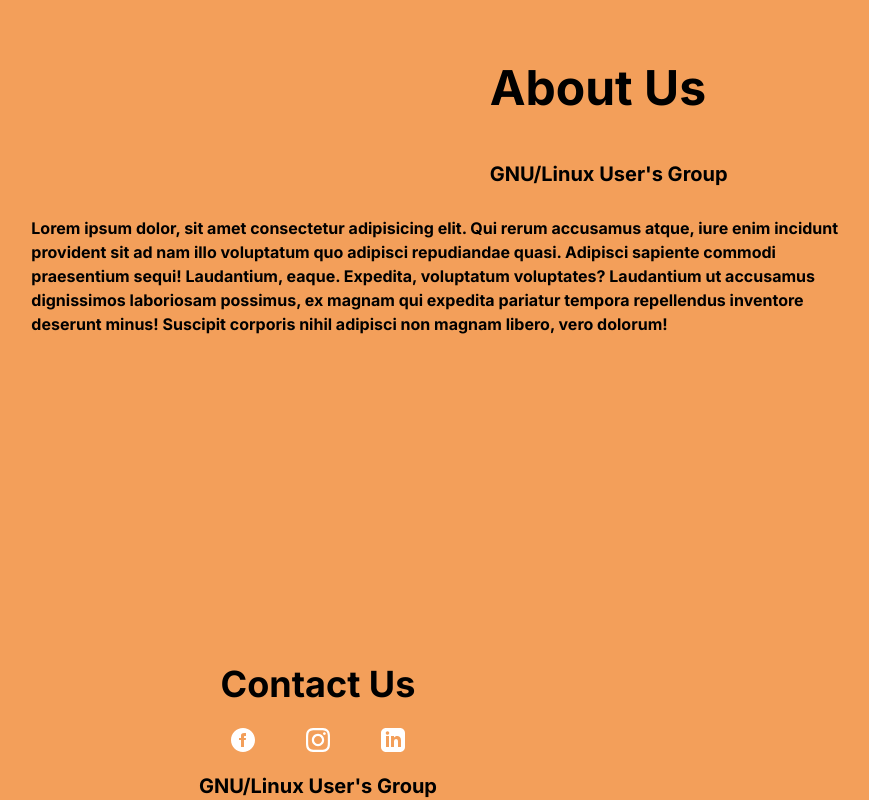
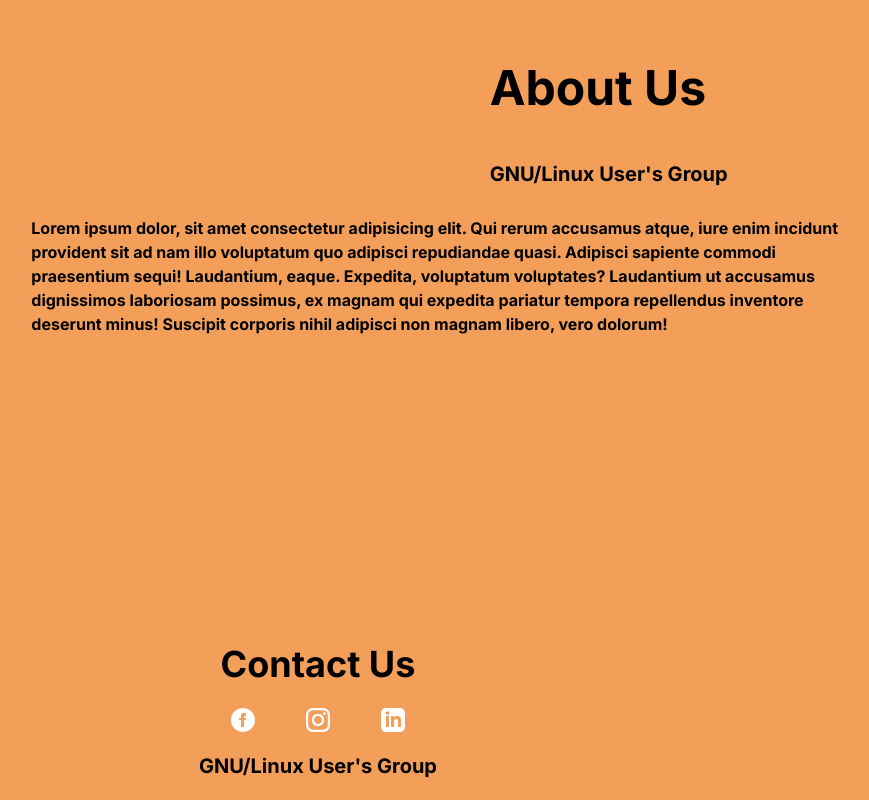
Before and after one commit to anand06amar/MUKTI, a Next.js app: page / in a window 1280 px wide. Shown: the part 2478-3278 px from the top of the page, without its empty margins (322-1191 px from the left). Built offline with nearby package versions, Linux system fonts and the light colour scheme.

Commit message:
changes in footer

```diff
--- a/src/components/footer/AboutUS.tsx
+++ b/src/components/footer/AboutUS.tsx
@@ -39,7 +39,7 @@ export default function AboutUs(){
 
 
         </div>
-        <h4 className='text-center pt-5 text-xl font-bold'>GNU/Linux User&apos;s Group</h4>
+        <h4 className='text-center pt-5 pb-5 text-xl font-bold'>GNU/Linux User&apos;s Group</h4>
     </div>
 
 
```
